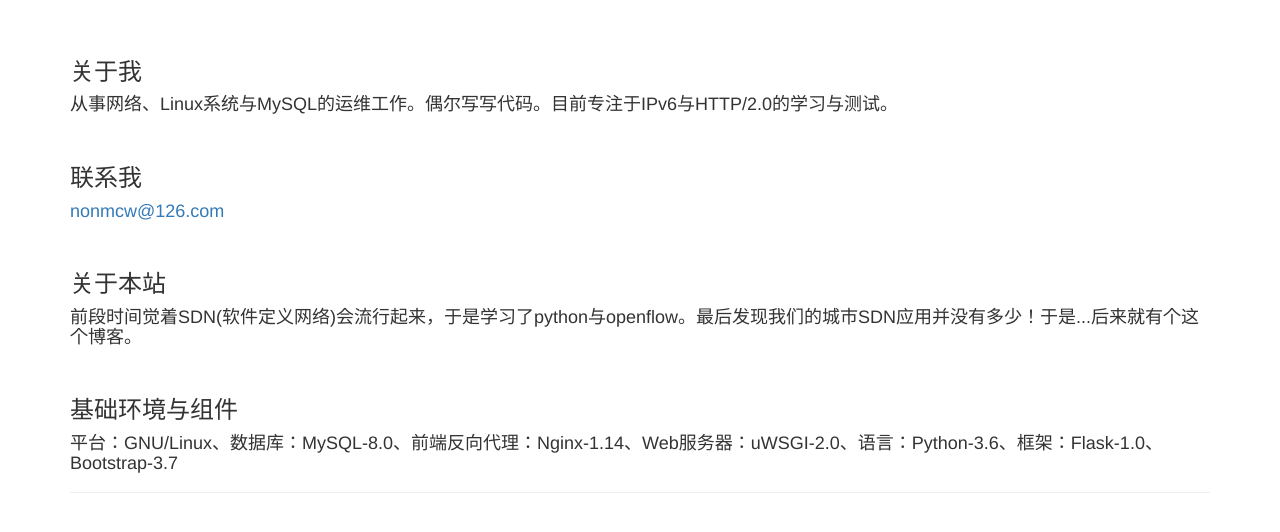
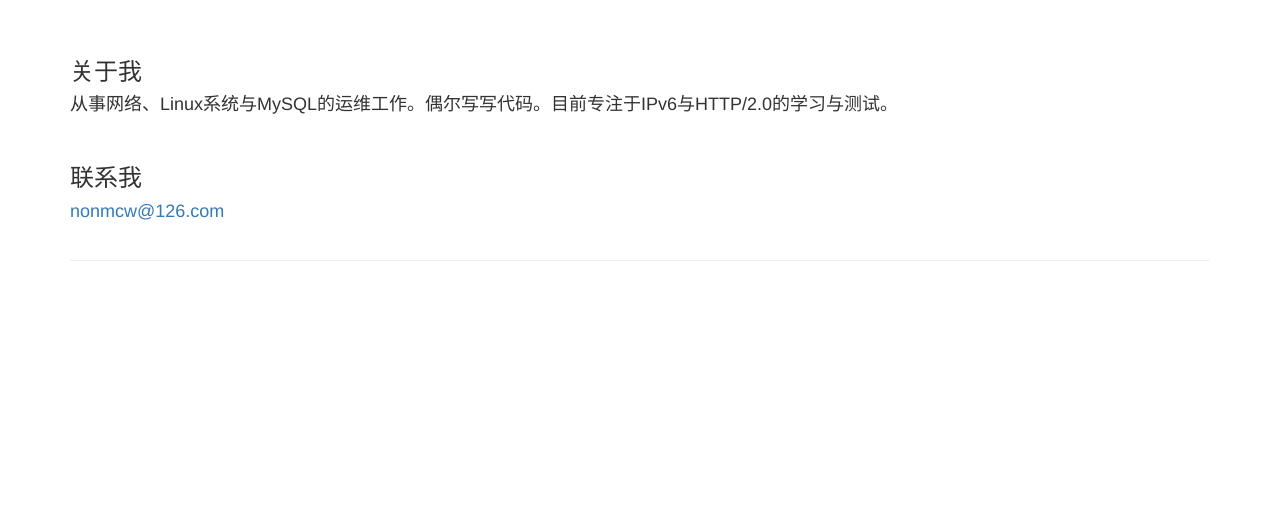
Before and after one commit to nonmcw/blogn, a Flask app: page /about in a window 1280 px wide. Shown: the part 51-583 px from the top of the page. Run offline with Flask 2, Linux system fonts and the light colour scheme; parts of the project's set-up code (start-up, migrations or seed data) failed here and were passed over; some libraries are stand-ins or nearby versions.

Commit message:
update about

```diff
--- a/app/templates/about.html
+++ b/app/templates/about.html
@@ -10,11 +10,6 @@
     <h3>联系我</h3>
     <h4><a href="mailto:nonmcw@126.com">nonmcw@126.com</a></h4>
     <br>
-    <h3>关于本站</h4>
-    <h4>前段时间觉着SDN(软件定义网络)会流行起来，于是学习了python与openflow。最后发现我们的城市SDN应用并没有多少！于是...后来就有个这个博客。</h4>
-    <br>
-    <h3>基础环境与组件</h3>
-    <h4>平台：GNU/Linux、数据库：MySQL-8.0、前端反向代理：Nginx-1.14、Web服务器：uWSGI-2.0、语言：Python-3.6、框架：Flask-1.0、Bootstrap-3.7</h4>
 </div>
 
 {% endblock %}
```
